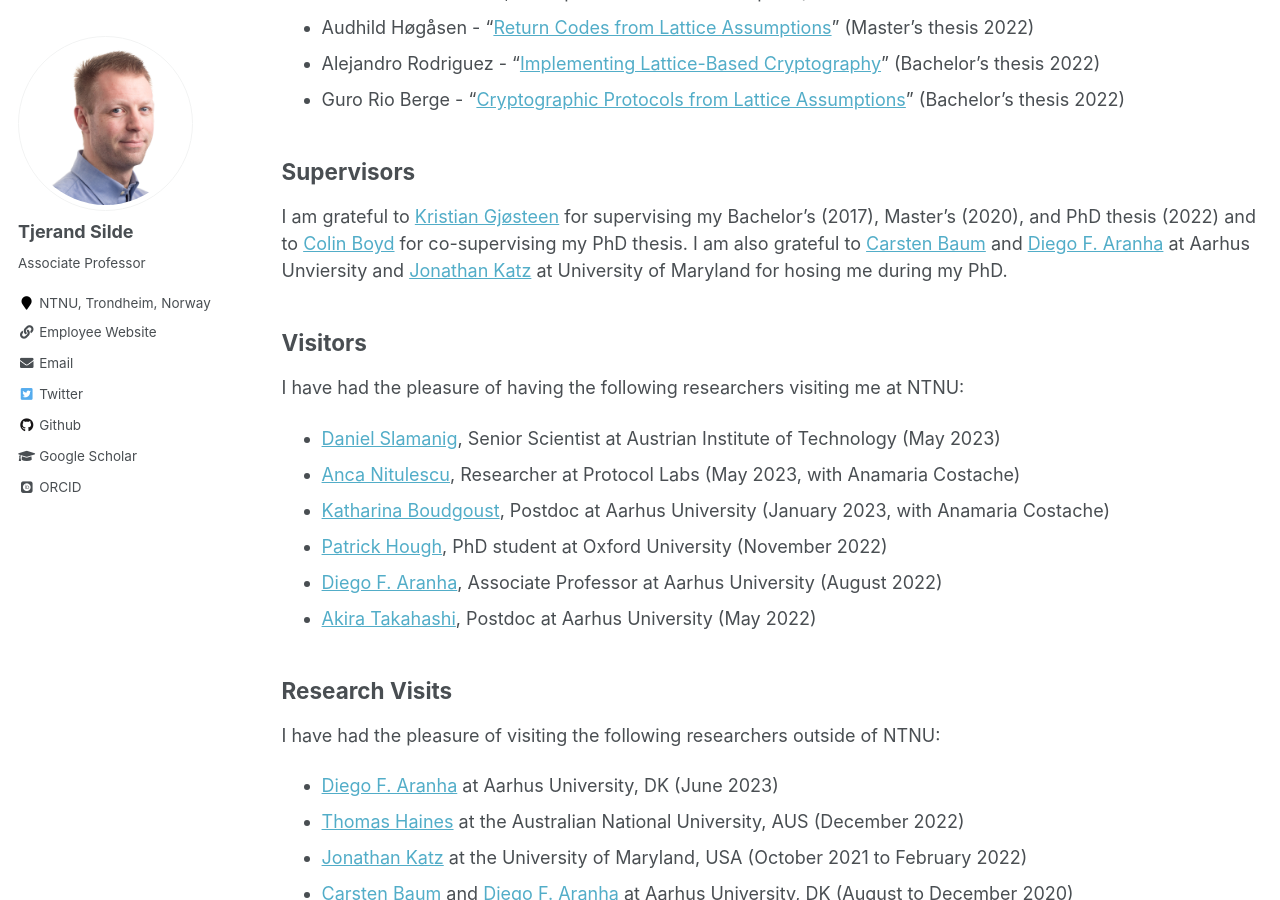
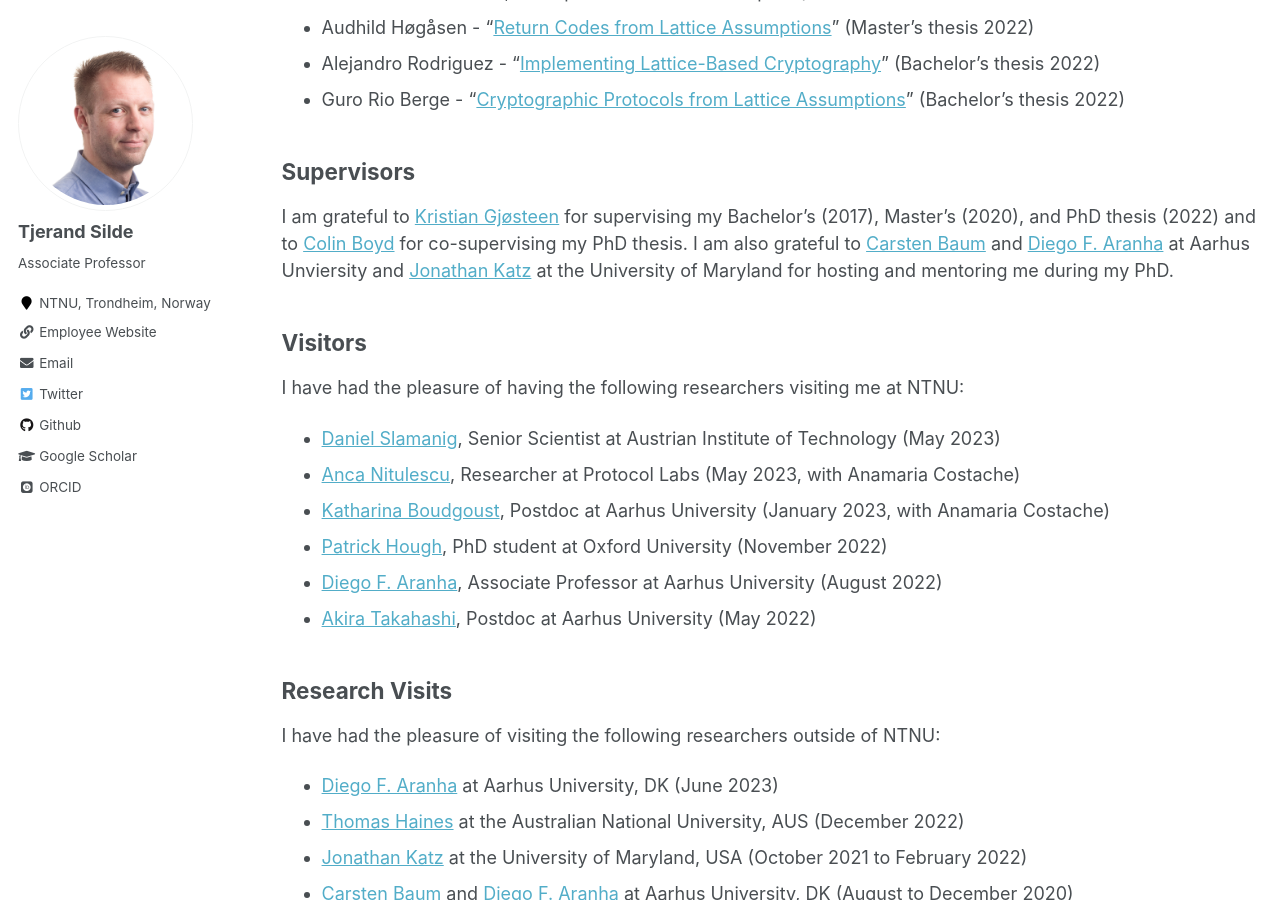
Before and after one commit to tjesi/tjesi.github.io, a Jekyll site: the page built from _pages/people.md, in a window 1280 px wide and 900 px high, scrolled down 780 px. Built offline with Jekyll 4.4.1, drawn with Linux system fonts in a browser that asks for light colours; some web fonts are replaced.

Commit message:
Update people.md

```diff
--- a/_pages/people.md
+++ b/_pages/people.md
@@ -27,7 +27,7 @@ author_profile: true
 
 ## Supervisors
 
-I am grateful to [Kristian Gjøsteen](https://www.ntnu.edu/employees/kristian.gjosteen) for supervising my Bachelor's (2017), Master's (2020), and PhD thesis (2022) and to [Colin Boyd](https://scholar.google.no/citations?user=CIfBKmMAAAAJ) for co-supervising my PhD thesis. I am also grateful to [Carsten Baum](http://carstenbaum.com) and [Diego F. Aranha](https://dfaranha.github.io) at Aarhus Unviersity and [Jonathan Katz](https://www.cs.umd.edu/~jkatz) at University of Maryland for hosing me during my PhD.
+I am grateful to [Kristian Gjøsteen](https://www.ntnu.edu/employees/kristian.gjosteen) for supervising my Bachelor's (2017), Master's (2020), and PhD thesis (2022) and to [Colin Boyd](https://scholar.google.no/citations?user=CIfBKmMAAAAJ) for co-supervising my PhD thesis. I am also grateful to [Carsten Baum](http://carstenbaum.com) and [Diego F. Aranha](https://dfaranha.github.io) at Aarhus Unviersity and [Jonathan Katz](https://www.cs.umd.edu/~jkatz) at the University of Maryland for hosting and mentoring me during my PhD.
 
 ## Visitors
 
```
